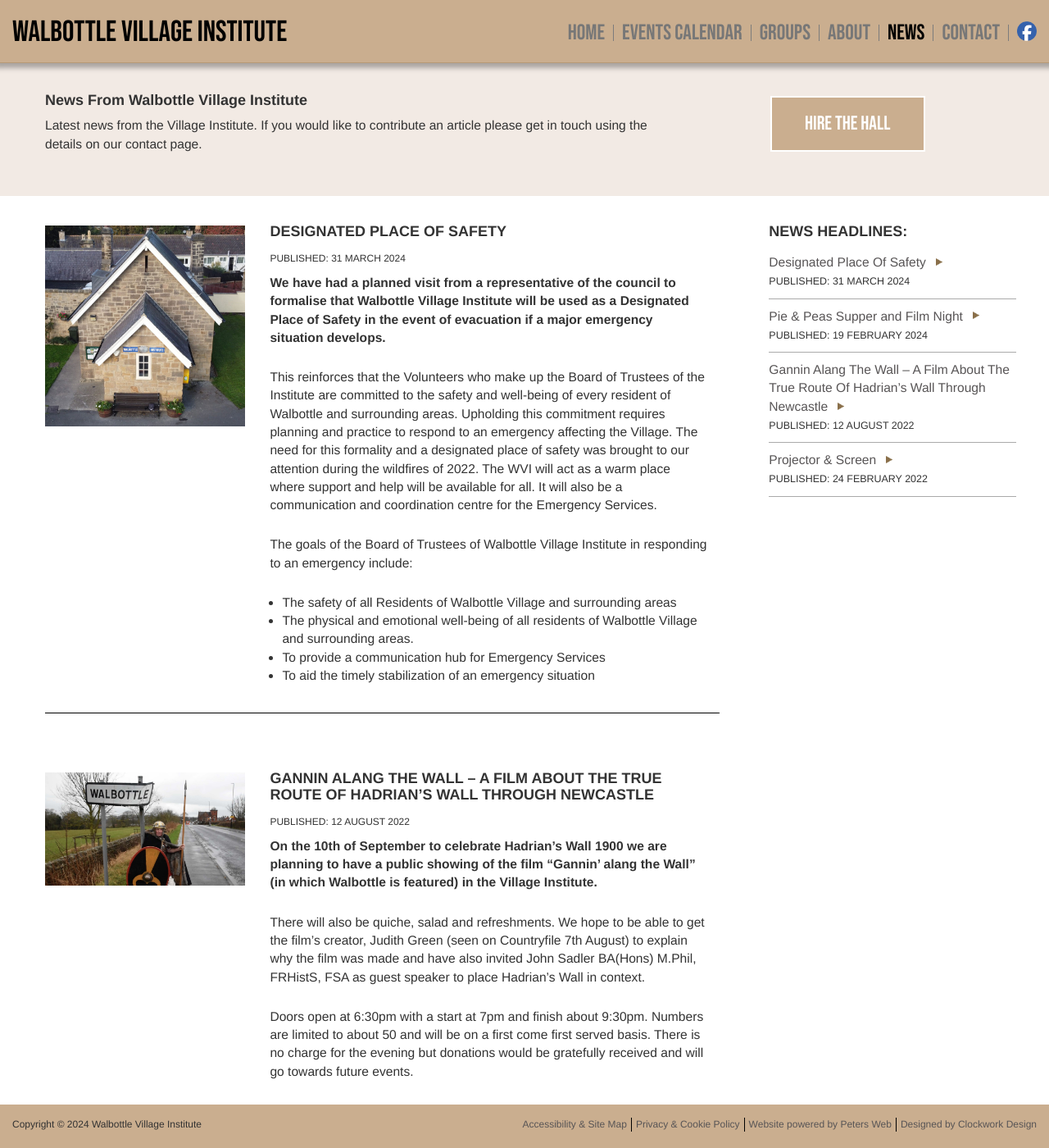
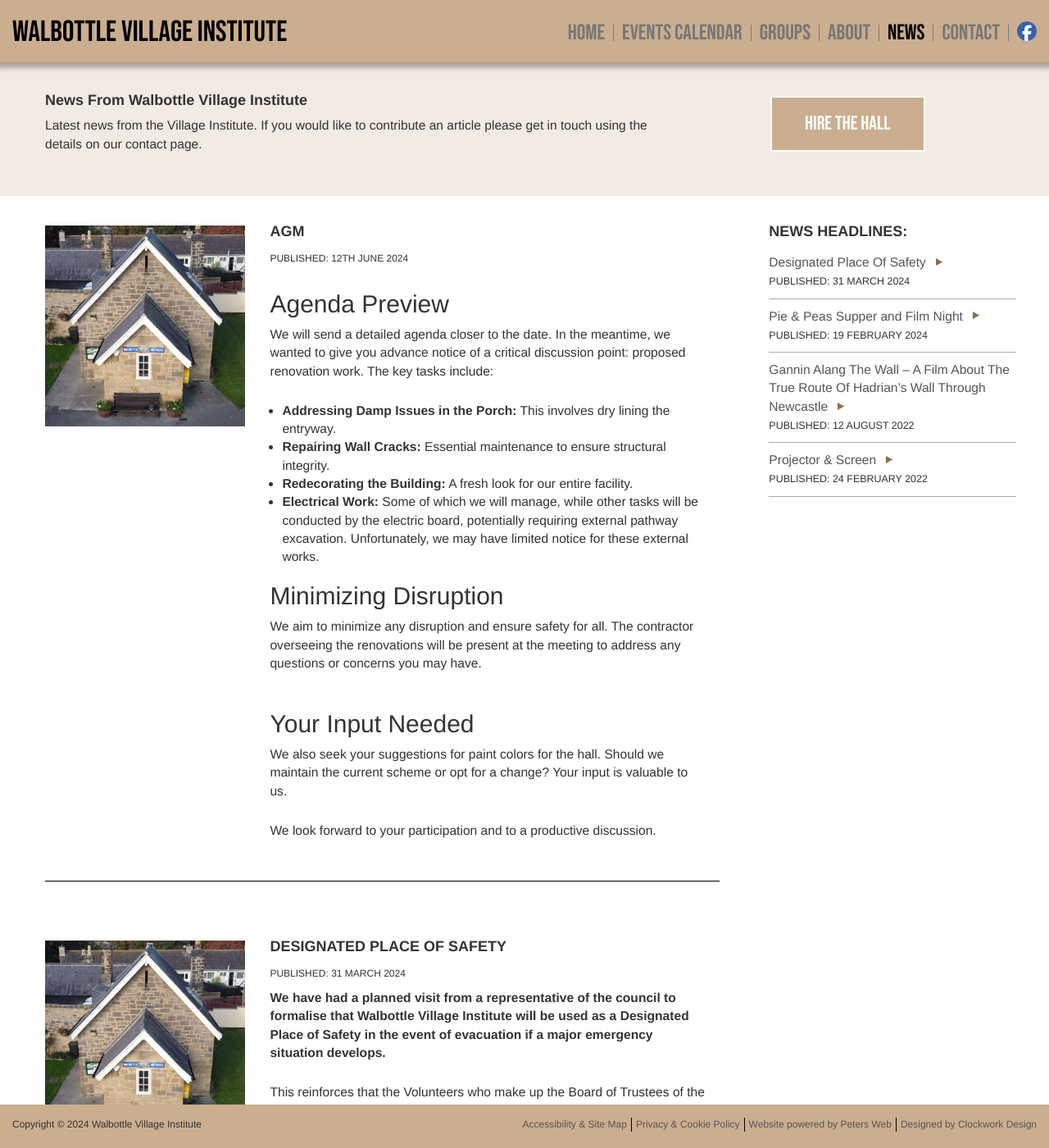
Before and after one commit to Walbottle-Village/Walbottle-Village-Institute, a Jekyll site: the page built from _pages/wvi_news.md, in a window 1280 px wide and 1400 px high. Shown: the whole window at 82% size. Built offline with Jekyll 4.4.1, drawn with Linux system fonts in a browser that asks for light colours; cached includes are drawn as plain includes; some web fonts are replaced; comment, search, counter and statistics services are not loaded.

Commit message:
Update wvi_news.md

```diff
--- a/_pages/wvi_news.md
+++ b/_pages/wvi_news.md
@@ -20,6 +20,35 @@ OGimage: /OG-news.jpg
 	</div>
 	<div class="row group-list">
 		<div class="col-sm-8 col-xs-12">
+			<div class="col-xs-12 newsWrap">
+				<div class="row" id="AGM">
+					<div class="article">
+						<div class="col-md-4 col-sm-12 col-xs-12">
+							<img src="../assets/images/wvi-01.jpg" loading="lazy" alt="Walbottle Village Institute image" class="img-responsive">
+						</div>
+						<div class="col-md-8 col-sm-12 col-xs-12">
+							<h3><strong>AGM</strong></h3>
+							<p class="date">Published: 12th June 2024</p>
+
+    <h2>Agenda Preview</h2>
+    <p>We will send a detailed agenda closer to the date. In the meantime, we wanted to give you advance notice of a critical discussion point: proposed renovation work. The key tasks include:</p>
+    <ul>
+        <li><strong>Addressing Damp Issues in the Porch:</strong> This involves dry lining the entryway.</li>
+        <li><strong>Repairing Wall Cracks:</strong> Essential maintenance to ensure structural integrity.</li>
+        <li><strong>Redecorating the Building:</strong> A fresh look for our entire facility.</li>
+        <li><strong>Electrical Work:</strong> Some of which we will manage, while other tasks will be conducted by the electric board, potentially requiring external pathway excavation. Unfortunately, we may have limited notice for these external works.</li>
+    </ul>
+
+    <h2>Minimizing Disruption</h2>
+    <p>We aim to minimize any disruption and ensure safety for all. The contractor overseeing the renovations will be present at the meeting to address any questions or concerns you may have.</p>
+
+    <h2>Your Input Needed</h2>
+    <p>We also seek your suggestions for paint colors for the hall. Should we maintain the current scheme or opt for a change? Your input is valuable to us.</p>
+
+    <p>We look forward to your participation and to a productive discussion.</p>						</div>
+					</div>
+				</div>
+			</div>
 			<div class="col-xs-12 newsWrap">
 				<div class="row" id="safety">
 					<div class="article">
```
